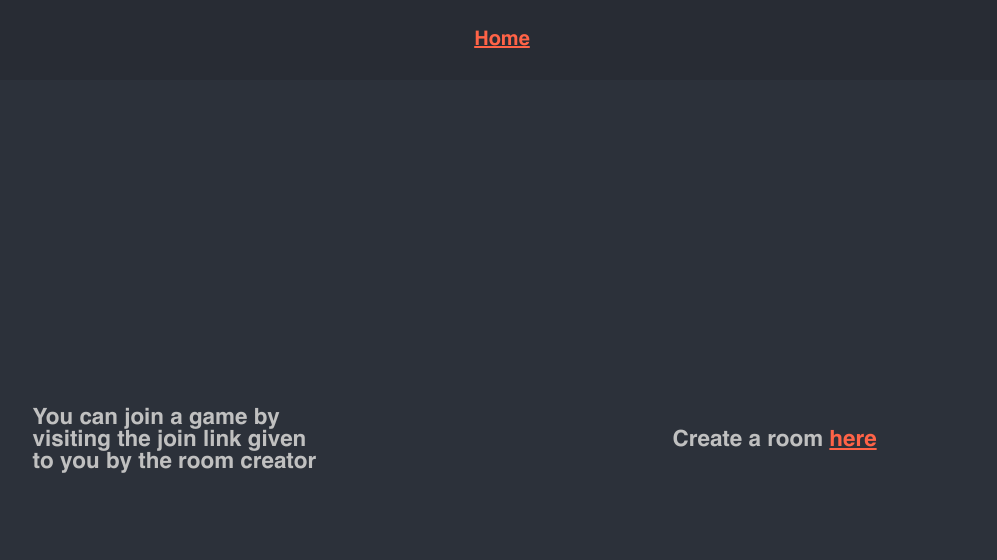
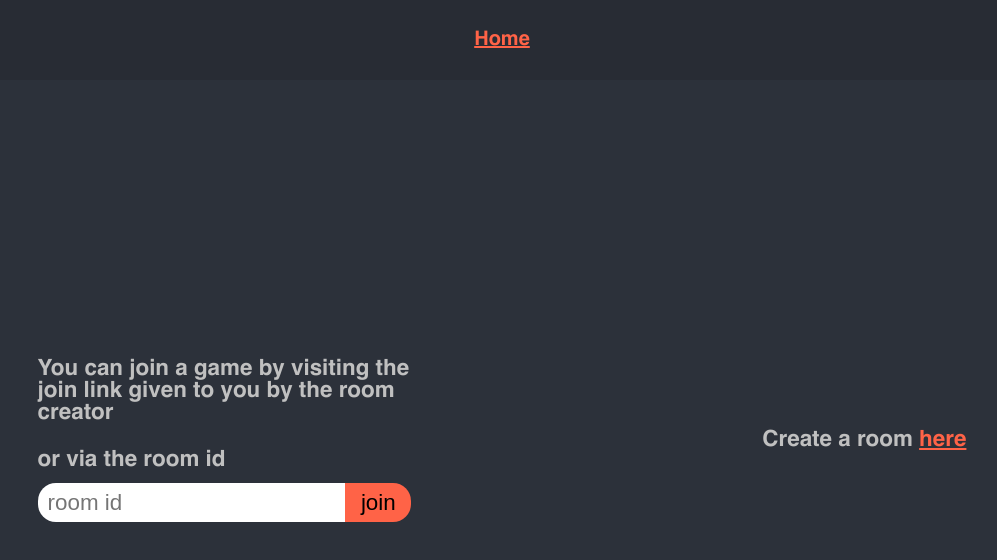
Before and after one commit to Mero702/CardsAgainstHumanity, a Vue app in the folder vue/: page / in a window 1280 px wide. Shown: the top 560 px of the page, without its empty margins (138-1135 px from the left). Built offline with nearby package versions, Linux system fonts and the light colour scheme; what @highlightjs/vue-plugin would draw is missing.

Commit message:
added copy past for room id

```diff
--- a/vue/src/views/Create.vue
+++ b/vue/src/views/Create.vue
@@ -8,9 +8,9 @@
         </div>
       </div>
       <div class="upload">
-        <p>Additionaly you can upload your own Pack here: </p>
+        <p>Additionaly you can upload your own Pack here: </p> <br><br>
         <input type="file" name="files" id="file" @change="updateFiles" accept=".json" multiple>
-        <router-link to="/help">Help</router-link>
+        for more informations visit <router-link to="/help">help</router-link>
       </div>
       <input type="submit" value="submit">
     </form>
--- a/vue/src/views/Game.vue
+++ b/vue/src/views/Game.vue
@@ -10,7 +10,16 @@
         <WaitingMessage v-if="phase == 'voting' && role == 'awnsering'" type="finish" :players="unfinishedPlayers" />
       </div>
       <div v-else class="centerContent">
-        <button @click="startGame" v-if="isMaster" class="bigBtn">Start game</button>
+        <div v-if="isMaster" class="startScreen">
+          <div class="shareId">
+            <details>
+              <summary> Click to show the room id</summary>
+              {{$route.params.roomID}}
+              </details>
+            <p>copy link: <button @click="copyLink"><img :src="clipboardSVG" /></button></p>
+          </div>
+          <button @click="startGame" class="bigBtn">Start game</button>
+        </div>
         <p v-else>
           Waiting for game Master to start
         </p>
@@ -45,6 +54,7 @@ export default {
   data() {
     return {
       renderComponent: true,
+      clipboardSVG: require('../../public/clipboard.svg'),
       socket: io('localhost:3000'),
       isConnected: false,
       isMaster: false,
@@ -141,6 +151,14 @@ export default {
     },
     hideAnnouncement: function() {
       this.winner.show = false
+    },
+    copyLink: function() {
+      if (!navigator.clipboard) {
+        alert("Your browser dosen't suport this feature");
+      } else {
+        navigator.clipboard.writeText(window.location.href).then( () => alert('Coppied to clipboard'))
+
+      }
     }
   },
 }
@@ -153,11 +171,24 @@ export default {
   grid-template-columns: 1fr;
   grid-template-rows: 1fr 5em;
 }
+.startScreen {
+  display: grid;
+  gap: 2.5ch;
+  grid-template-rows: 1fr 3fr;
+}
+.startScreen .shareId {
+  display: flex;
+  justify-content: space-around;
+  align-items:baseline;
+  height: 3em;
+}
+.startScreen .shareId button{
+  background-color: transparent;
+}
 .bigBtn {
   font-size: 5em;
-  /* background-color: #fff0;
-  color: whitesmoke;
-  border: tomato 1px solid; */
+  max-width: 6em;
+  max-height: 1.8em;
   background: whitesmoke;
   color: black;
 }
--- a/vue/src/views/Home.vue
+++ b/vue/src/views/Home.vue
@@ -1,11 +1,18 @@
 <template>
     <div class="home">
-        <div>
+        <div class="join">
             <p>
                 You can join a game by visiting the join link given to you by the room creator
             </p>
+            <div class="joinId">
+                <p>or via the room id</p>
+                <form action="/" @submit.prevent="join">
+                    <input class="val" type="text" name="room-id" id="room-id" pattern="[A-Za-z0-1]{8}" v-model="roomId" placeholder="room id" required>
+                    <input class="sub" type="submit" value="join">
+                </form>
+            </div>
         </div>
-        <div>
+        <div class="create">
             <p>
                 Create a room <router-link to="/create">here</router-link>
             </p>
@@ -15,7 +22,16 @@
 
 <script>
 export default {
-
+    data() {
+        return {
+            roomId: ''
+        }
+    },
+    methods: {
+        join: function() {
+            console.log('hey: ', this.roomId);
+        }
+    },
 }
 </script>
 
@@ -28,11 +44,44 @@ export default {
     }
     .home > div {
         display: flex;
-        align-items: center;
-        justify-content: center;
         height: 100%;
     }
-    .home > div > p {
-        width: 24ch;
+    .create {
+        align-items: center;
+    }
+    .join {
+        flex-direction: column;
+        justify-content: center;
+        align-items: left;
+        gap: 2ch;
+        width: 30ch;
+    }
+    .join > .joinId {
+        text-align: left;
+    }
+    .joinId > form {
+        padding-top: 1ch;
+        display: grid;
+        grid-template-columns: 4fr 1fr;
+    }
+    .joinId > form > * {
+        box-sizing: border-box;
+        border: none;
+        font-size: 1em;
+        padding: .5ch;
+    }
+    .joinId > form > .val {
+        padding: .1ch .8ch;
+        border-top-left-radius: .8em;
+        border-bottom-left-radius: .8em;
+        border-top-right-radius: none;
+        border-bottom-right-radius: none;
+    }
+    .joinId > form > .sub{
+        border-top-left-radius: 0px;
+        border-bottom-left-radius: 0px;
+        border-top-right-radius: .8em;
+        border-bottom-right-radius: .8em;
+        background-color: tomato;
     }
 </style>
```
Also changed, not shown: vue/public/clipboard.svg (added).
